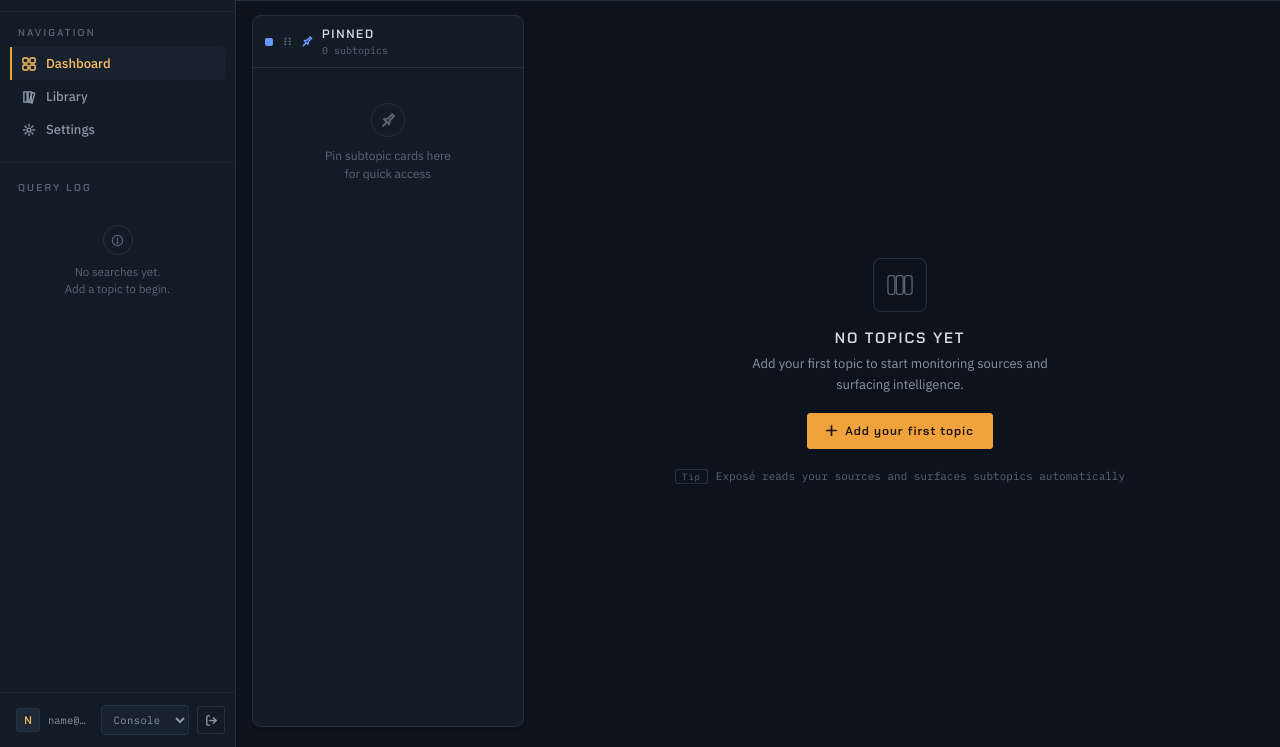
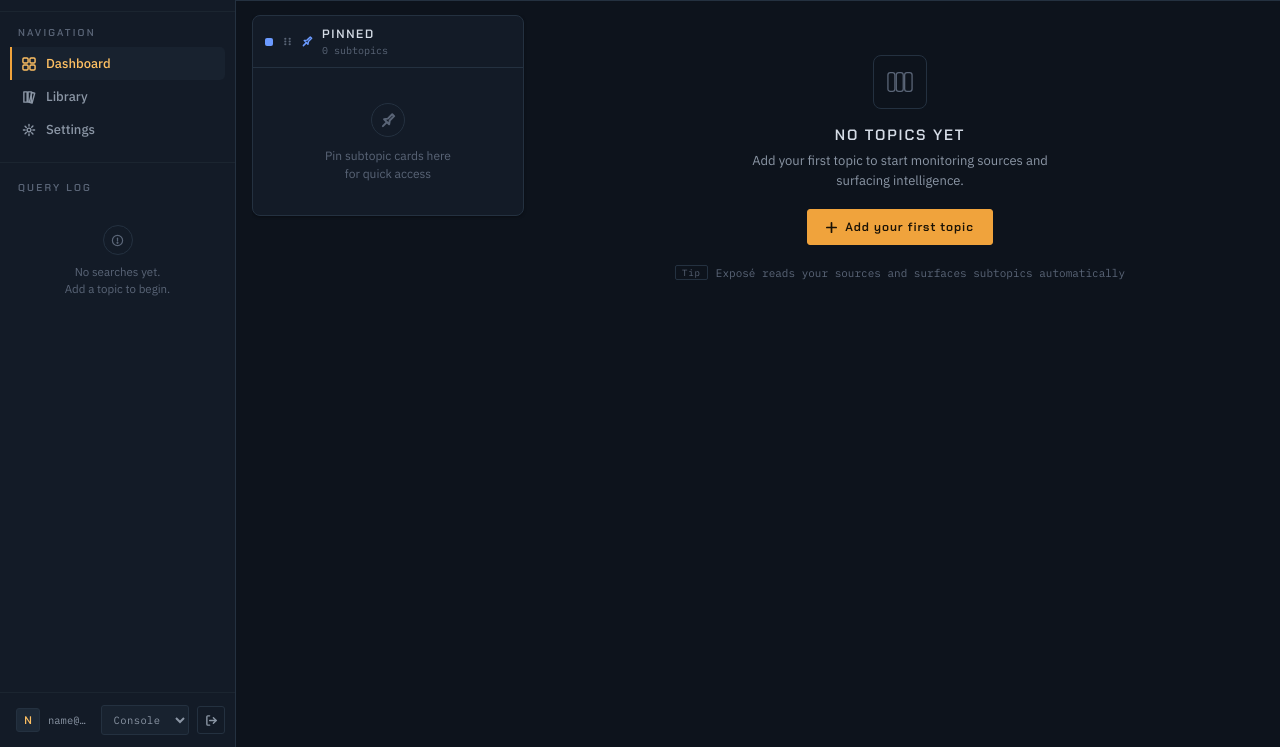
Before and after one commit to p-beck-programming/expose, a plain HTML site: page dashboard.html in a window 1280 px wide. Shown: the part 53-800 px from the top of the page. Drawn offline with Linux system fonts and the light colour scheme; sample sign-in values are in the browser's storage.

Commit message:
kanban attempt 1

```diff
--- a/css/kanban.css
+++ b/css/kanban.css
@@ -8,16 +8,16 @@
 
 /* ── Board ── */
 .kanban-area {
-  display:flex; gap:12px; align-items:stretch;
+  display:flex; gap:12px; align-items:flex-start;
   width:100%; height:100%; min-height:0;
-  overflow-x:auto; overflow-y:hidden;
+  overflow-x:auto; overflow-y:auto;
   padding-bottom:4px;
 }
 
 /* ── Columns: instrument panels ── */
 .kanban-col {
   width:296px; min-width:296px; max-width:296px;
-  display:flex; flex-direction:column; min-height:0; max-height:100%;
+  display:flex; flex-direction:column; min-height:0;
   background:var(--panel); border:1px solid var(--line); border-radius:var(--r-lg);
   box-shadow:var(--shadow-sm);
   transition:border-color .15s;
@@ -76,9 +76,9 @@
 .heat-dot.hot { background:var(--acc); }
 .heat-dot.fire { background:var(--acc-hi); box-shadow:0 0 5px var(--acc-soft); }
 
-/* Column body — THE SCROLL CONTAINER */
+/* Column body — grows to fit cards; the board (.kanban-area) provides the scroll */
 .col-body {
-  flex:1; min-height:0; overflow-y:auto; overflow-x:hidden;
+  overflow-x:hidden;
   padding:9px 9px 6px;
 }
 .col-body::-webkit-scrollbar { width:8px; }
--- a/css/theme.css
+++ b/css/theme.css
@@ -100,7 +100,7 @@ button { font-family:inherit; }
 ::-webkit-scrollbar-thumb:hover { background:var(--faint); }
 
 /* ═══════════ App shell ═══════════ */
-.layout { display:grid; grid-template-columns:var(--sidebar-w) 1fr; height:100vh; }
+.layout { display:grid; grid-template-columns:var(--sidebar-w) 1fr; grid-template-rows:minmax(0,1fr); height:100vh; }
 .main { display:flex; flex-direction:column; min-width:0; }
 .content { flex:1; min-height:0; padding:14px 16px 16px; display:flex; }
 
--- a/js/kanban.js
+++ b/js/kanban.js
@@ -32,7 +32,6 @@ const Kanban = (() => {
     topics = await TopicService.getTopics();
     renderBoard();
     renderSearchLog();
-    attachWheelHandler();
 
     // Listen for new topics from the overlay
     document.addEventListener('topic:created', async e => {
@@ -55,18 +54,6 @@ const Kanban = (() => {
       }
       fetchTopicData(topic.id);
     });
-  }
-
-  /* ── Wheel: route vertical scroll into col-body, never the board ── */
-  function attachWheelHandler() {
-    const area = document.getElementById('kanban-area');
-    if (!area) return;
-    area.addEventListener('wheel', e => {
-      if (Math.abs(e.deltaY) <= Math.abs(e.deltaX)) return; // let horizontal trackpad gestures pass
-      const colBody = e.target.closest('.col-body');
-      e.preventDefault();
-      if (colBody) colBody.scrollTop += e.deltaY;
-    }, { passive: false });
   }
 
   /* ── Fetch subtopics from Gemini ── */
```
